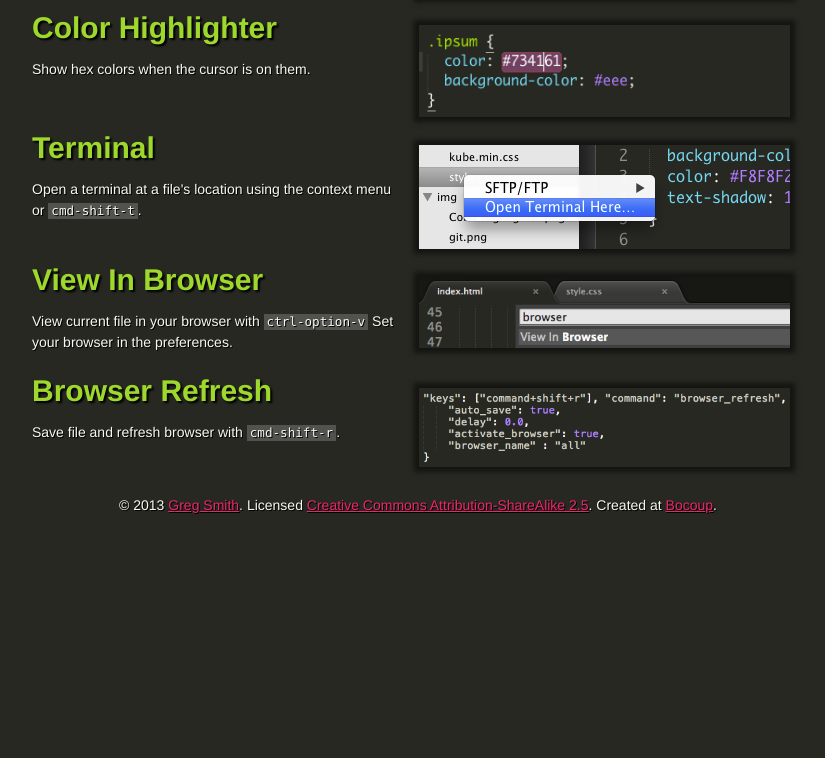
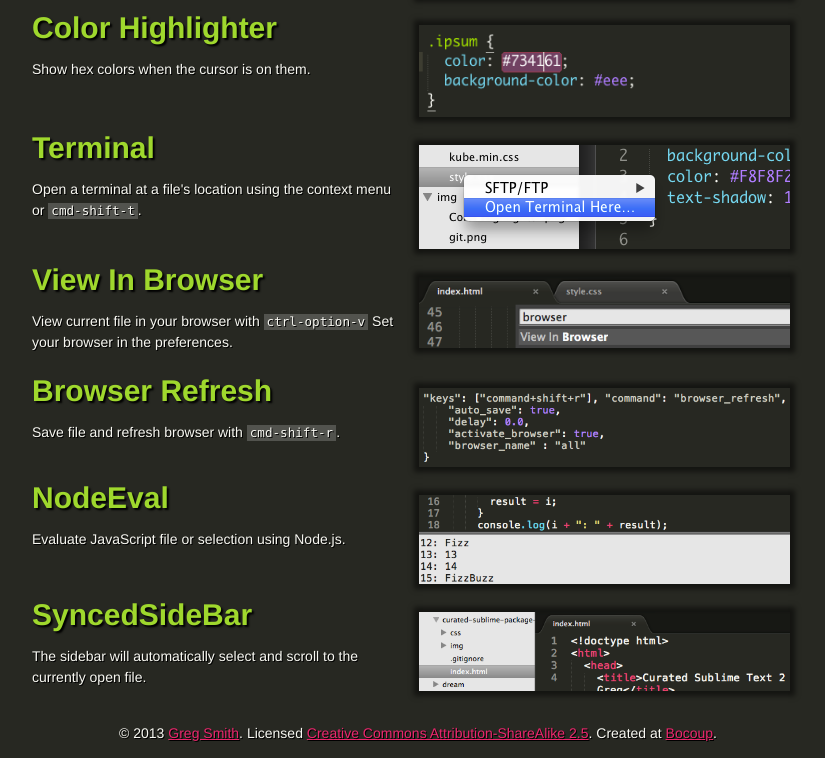
Before and after one commit to incompl/curated-sublime-package-list, a plain HTML site: page index.html in a window 1280 px wide. Shown: the part 1088-1846 px from the top of the page, without its empty margins (222-1047 px from the left). Before the commit the page ends 1618 px from the top, so only its background shows below. Drawn offline with Linux system fonts and the light colour scheme.

Commit message:
NodeEval and SyncedSideBar

```diff
--- a/index.html
+++ b/index.html
@@ -78,6 +78,18 @@
           <p>Save file and refresh browser with <code>cmd-shift-r</code>.</p>
         </div>
 
+        <div class="plugin">
+          <img src="img/NodeEval.png">
+          <h2>NodeEval</h2>
+          <p>Evaluate JavaScript file or selection using Node.js.</p>
+        </div>
+
+        <div class="plugin">
+          <img src="img/SyncedSideBar.png">
+          <h2>SyncedSideBar</h2>
+          <p>The sidebar will automatically select and scroll to the currently open file.</p>
+        </div>
+
       </section>
     </div>
     <footer>
```
Also changed, not shown: img/NodeEval.png (added), img/SyncedSideBar.png (added).
